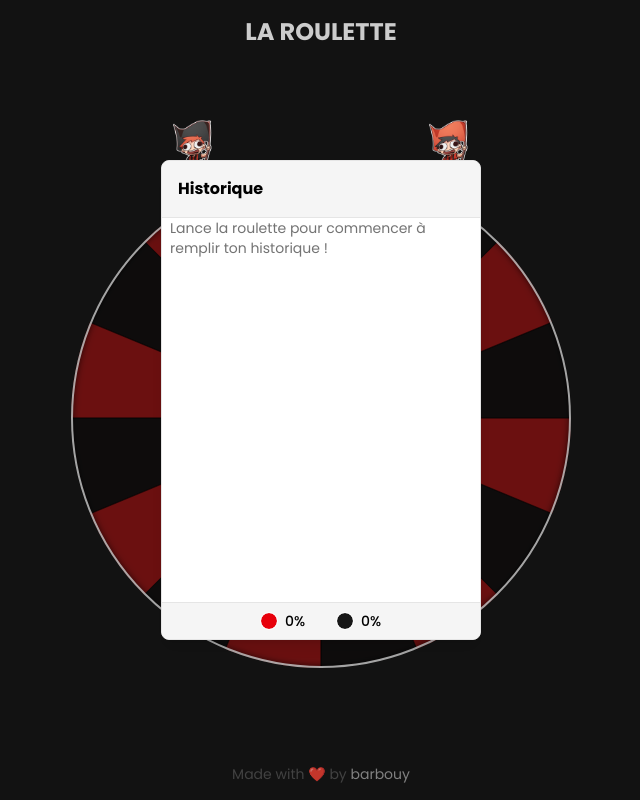
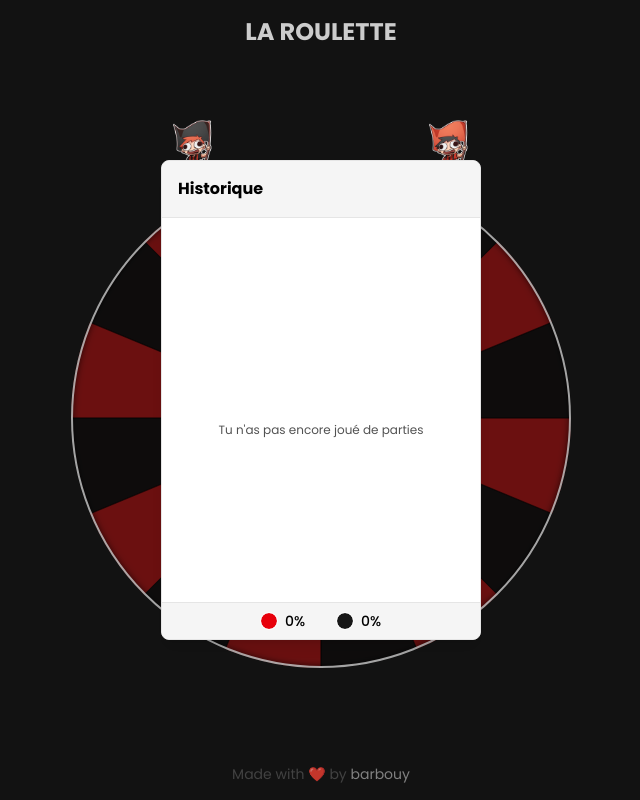
Before and after one commit to pa-holliger/lucky-wheel, a Vue app: page / in a window 1280 px wide. Both pictures are taken after a click on the button 1244 px from the left and 32 px from the top of the page. Shown: the whole page, without its empty margins (319-959 px from the left). Built offline with nearby package versions, Linux system fonts and the light colour scheme; what @egoist/tailwindcss-icons would draw is missing.

Commit message:
Add placeholder for history

```diff
--- a/src/components/history/HistoryDialog.vue
+++ b/src/components/history/HistoryDialog.vue
@@ -44,11 +44,12 @@
               @remove-item="removeItem" />
           </template>
 
-          <span
+          <div
             v-else
-            class="text-sm text-neutral-500 px-2">
-            Lance la roulette pour commencer à remplir ton historique !
-          </span>
+            class="flex flex-col items-center justify-center gap-4 p-4 h-full">
+            <span class="i-lucide-ghost size-6 text-neutral-400 animate-ghost hover:text-neutral-200 transition-colors cursor-help" />
+            <span class="text-center text-xs text-neutral-600">Tu n'as pas encore joué de parties</span>
+          </div>
         </div>
 
         <div class="px-4 py-2 bg-neutral-100 border-t border-neutral-200 flex justify-center items-center gap-8">
--- a/src/style.css
+++ b/src/style.css
@@ -5,3 +5,18 @@
 @theme {
   --font-sans: "Poppins", sans-serif;
 }
+
+@layer utilities {
+  @keyframes ghost-float {
+    0%, 100% {
+      transform: translateY(-4px);
+    }
+    50% {
+      transform: translateY(4px);
+    }
+  }
+
+  .animate-ghost {
+    animation: ghost-float 3s ease-in-out infinite;
+  }
+}
```
